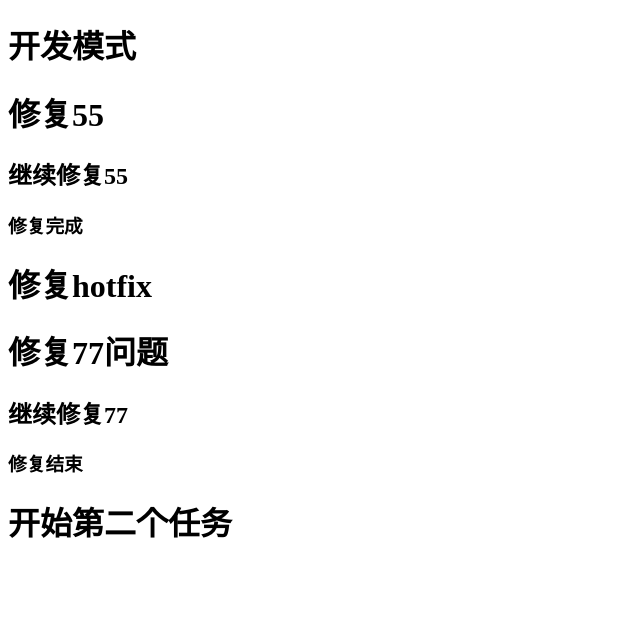
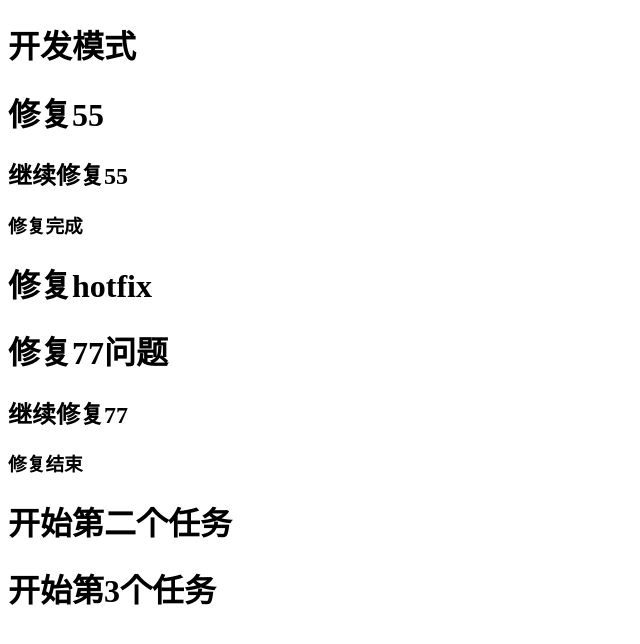
Before and after one commit to yuyucode/test-github, a plain HTML site: page new.html in a window 1280 px wide. Shown: the whole page, without its empty margins (0-640 px from the left). Drawn offline with Linux system fonts and the light colour scheme.

Commit message:
'完成第三个任务'

```diff
--- a/new.html
+++ b/new.html
@@ -27,6 +27,9 @@
 <div id="app2">
     <h1>开始第二个任务</h1>
 </div>
+<div id="app3">
+    <h1>开始第3个任务</h1>
+</div>
 </body>
 <script>
     let a = 'hotfix';
```
